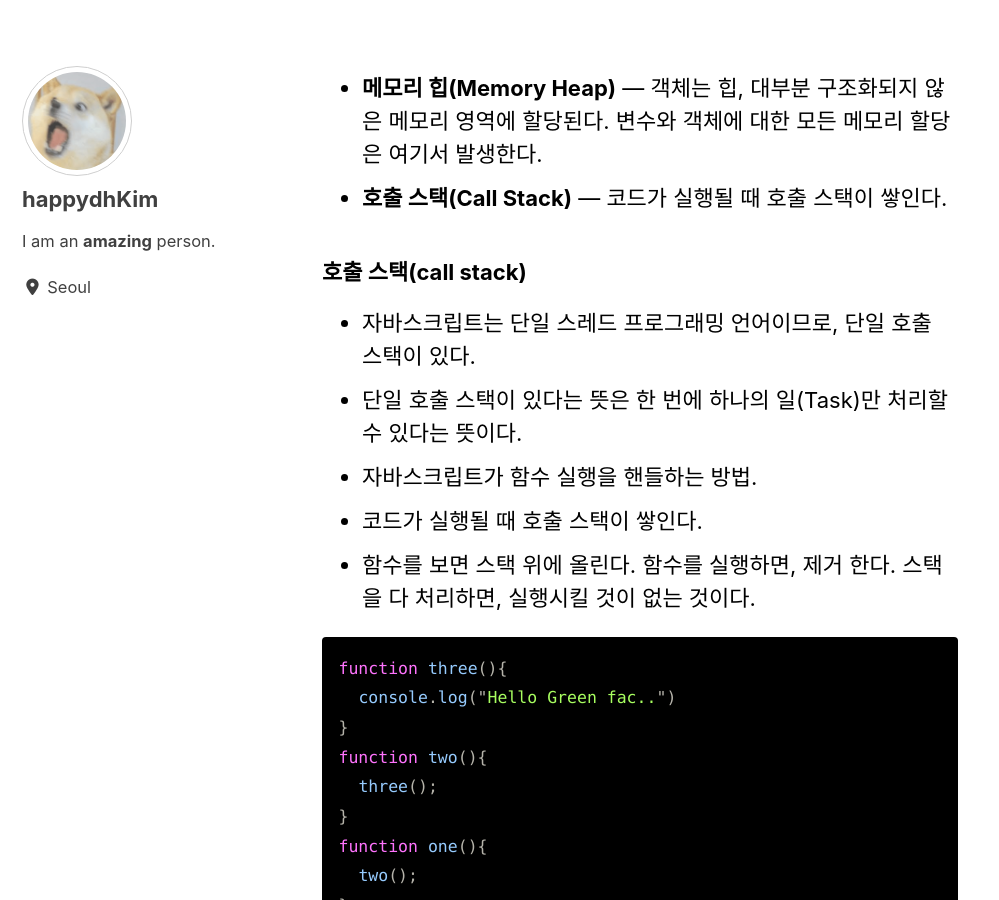
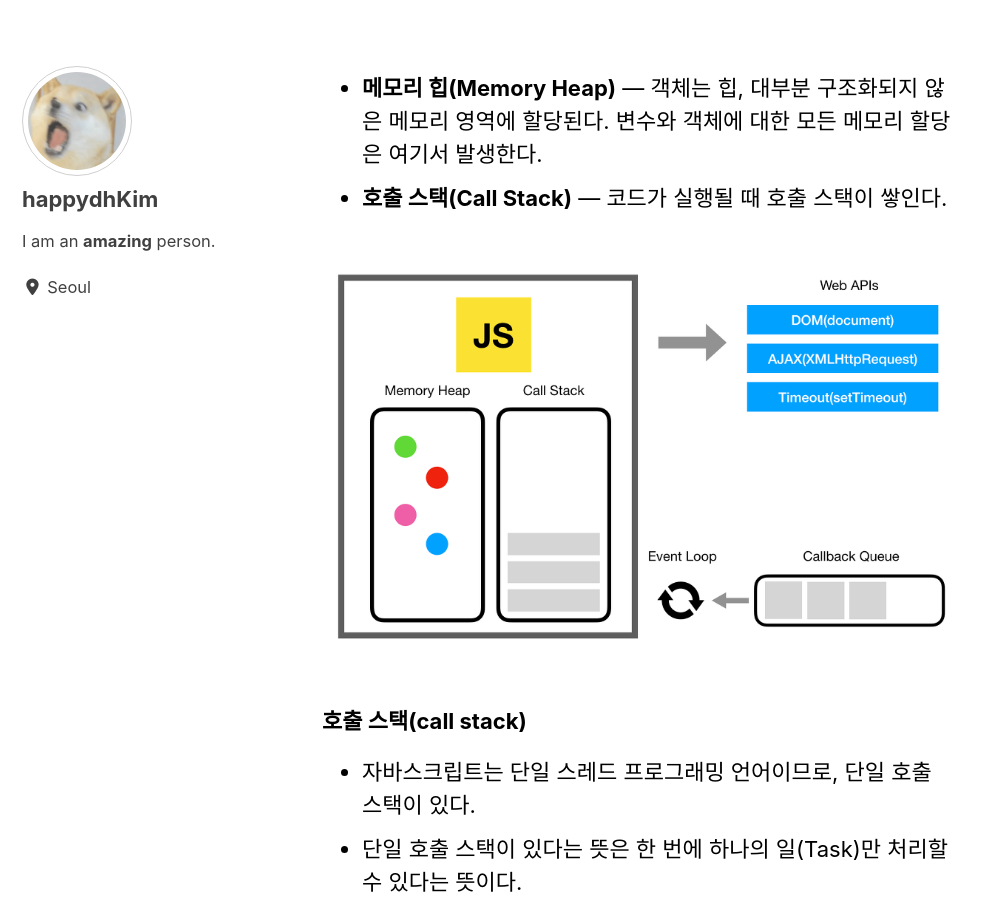
Before and after one commit to happydhKim/happydhKim.github.io, a Jekyll site: the page built from _posts/2019-08-20-js-engine.md, in a window 1280 px wide and 900 px high, scrolled down 1086 px. Shown: the whole window, without its empty margins (0-999 px from the left). Built offline with Jekyll 4.4.1, drawn with Linux system fonts in a browser that asks for light colours; cached includes are drawn as plain includes; nearby versions of some CDN libraries.

Commit message:
Fix posts js engine for added images

```diff
--- a/_posts/2019-08-20-js-engine.md
+++ b/_posts/2019-08-20-js-engine.md
@@ -15,15 +15,20 @@ gallery: #이미지 갤러리
       image_path: /assets/images/javascript/jsengine.png
       alt: "jsengine"
       title: "jsengine"
+gallery2: #이미지 갤러리
+    - url: /assets/images/javascript/jsruntime.png
+      image_path: /assets/images/javascript/jsruntime.png
+      alt: "jsruntime"
+      title: "jsruntime"
 ---
 
 # 자바스크립트 엔진
 
-{% include gallery  %}
+{% include gallery %}
 - **메모리 힙(Memory Heap)** — 객체는 힙, 대부분 구조화되지 않은 메모리 영역에 할당된다. 변수와 객체에 대한 모든 메모리 할당은 여기서 발생한다.
 - **호출 스택(Call Stack)** — 코드가 실행될 때 호출 스택이 쌓인다.
 
-
+{% include gallery id="gallery2" %}
 
 ### 호출 스택(call stack)
 
```
